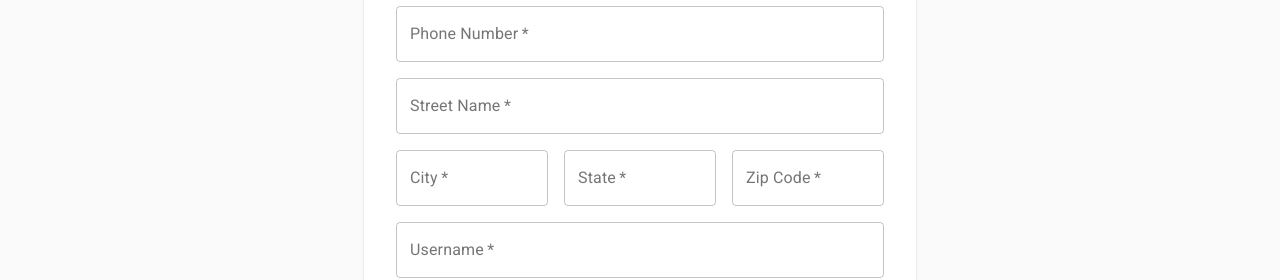
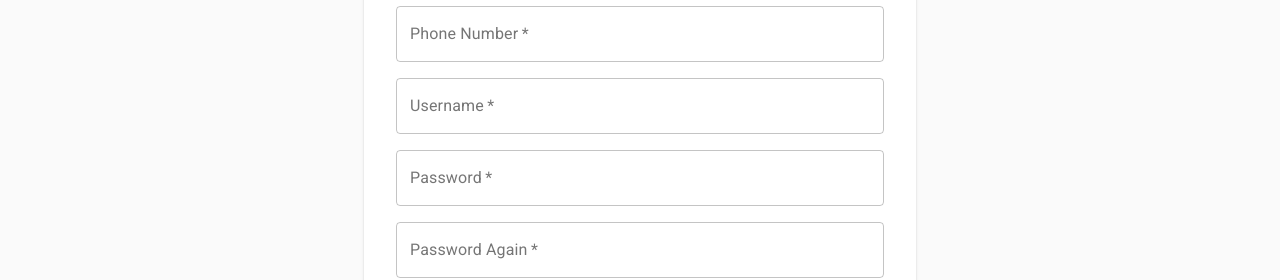
Before and after one commit to ex8/leftovers, a React (Create React App) app: page /account/signup in a window 1280 px wide. Shown: the part 378-658 px from the top of the page. Built offline with nearby package versions, Linux system fonts and the light colour scheme; no server answers.

Commit message:
removed address fields from signup

```diff
--- a/src/components/account/Signup.js
+++ b/src/components/account/Signup.js
@@ -44,10 +44,6 @@ const Signup = ({ loading, successMessage, errorMessage, signup, reset }) => {
     lastName: '',
     email: '',
     phone: '',
-    streetName: '',
-    city: '',
-    state: '',
-    zipCode: '',
     username: '',
     password: '',
     password2: '',
@@ -72,7 +68,7 @@ const Signup = ({ loading, successMessage, errorMessage, signup, reset }) => {
   };
 
   const { paper, avatar, form, submit, linkButton } = useStyles();
-  const { firstName, lastName, email, phone, streetName, city, state, zipCode, username, password, password2 } = fields;
+  const { firstName, lastName, email, phone, username, password, password2 } = fields;
 
   return (
     <Container component="main" maxWidth="sm">
@@ -115,34 +111,6 @@ const Signup = ({ loading, successMessage, errorMessage, signup, reset }) => {
                 variant="outlined" required fullWidth id="phone"
                 label="Phone Number" autoComplete="phone"
                 name="phone" value={phone} onChange={handleInputChange}
-              />
-            </Grid>
-            <Grid item xs={12}>
-              <TextField
-                variant="outlined" required fullWidth id="streetName"
-                label="Street Name" autoComplete="streetName"
-                name="streetName" value={streetName} onChange={handleInputChange}
-              />
-            </Grid>
-            <Grid item xs={12} sm={6} md={4}>
-              <TextField
-                variant="outlined" required fullWidth id="city"
-                label="City" autoComplete="city"
-                name="city" value={city} onChange={handleInputChange}
-              />
-            </Grid>
-            <Grid item xs={12} sm={6} md={4}>
-              <TextField
-                variant="outlined" required fullWidth id="state"
-                label="State" autoComplete="state"
-                name="state" value={state} onChange={handleInputChange}
-              />
-            </Grid>
-            <Grid item xs={12} sm={6} md={4}>
-              <TextField
-                variant="outlined" required fullWidth id="zipCode"
-                label="Zip Code" autoComplete="zipCode"
-                name="zipCode" value={zipCode} onChange={handleInputChange}
               />
             </Grid>
             <Grid item xs={12}>
```
